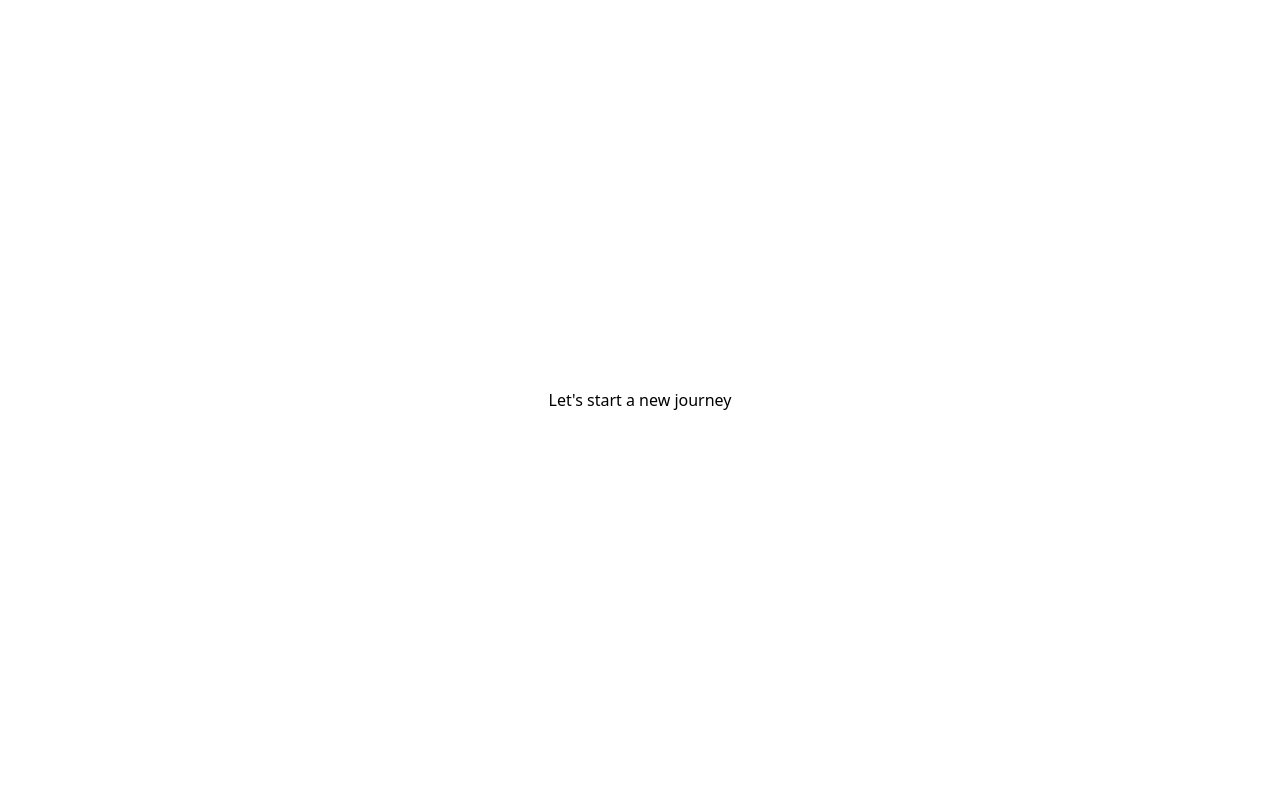
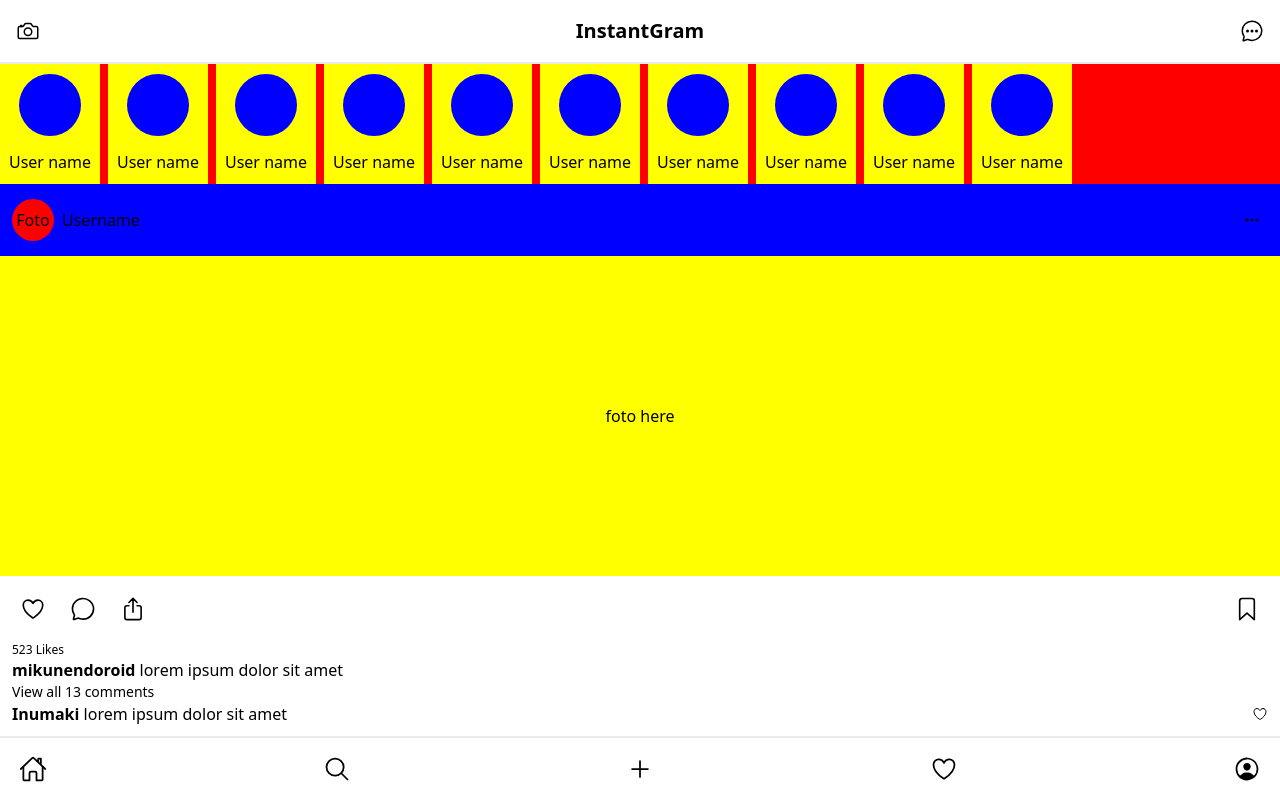
Before and after one commit to seriusanbudi/next-project, a Next.js app: page / in a window 1280 px wide. Shown: the top 798 px of the page. Built offline with nearby package versions, Linux system fonts and the light colour scheme.

Commit message:
:sparkles: basic layout

```diff
--- /dev/null
+++ b/components/Nav.js
@@ -0,0 +1,55 @@
+import styled from "styled-components";
+import {
+  IoHomeOutline,
+  IoSearchOutline,
+  IoAddOutline,
+  IoHeartOutline,
+  IoPersonCircleOutline,
+} from "react-icons/io5";
+
+const BottomNavWrapper = styled("div")`
+  height: 64px;
+  display: flex;
+  justify-content: space-between;
+  padding: 0px 12px;
+  border-top: solid 2px #eaeaea;
+  align-items: center;
+  position: fixed;
+  bottom: 0px;
+  left: 0px;
+  right: 0px;
+  background: #fff;
+`;
+
+const ButtonNav = styled("button")`
+  height: 42px;
+  width: 42px;
+  display: flex;
+  align-items: center;
+  justify-content: center;
+  font-size: 28px;
+`;
+
+const Nav = () => {
+  return (
+    <BottomNavWrapper>
+      <ButtonNav>
+        <IoHomeOutline />
+      </ButtonNav>
+      <ButtonNav>
+        <IoSearchOutline />
+      </ButtonNav>
+      <ButtonNav>
+        <IoAddOutline />
+      </ButtonNav>
+      <ButtonNav>
+        <IoHeartOutline />
+      </ButtonNav>
+      <ButtonNav>
+        <IoPersonCircleOutline />
+      </ButtonNav>
+    </BottomNavWrapper>
+  );
+};
+
+export default Nav;
--- /dev/null
+++ b/components/Post.js
@@ -0,0 +1,127 @@
+import styled from "styled-components";
+import {
+  IoEllipsisHorizontalSharp,
+  IoHeartOutline,
+  IoChatbubbleOutline,
+  IoShareOutline,
+  IoBookmarkOutline,
+} from "react-icons/io5";
+
+const PostHeader = styled("div")`
+  height: 72px;
+  background: blue;
+  display: flex;
+  justify-content: space-between;
+  align-items: center;
+  padding: 12px;
+`;
+
+const Profile = styled("div")`
+  width: 42px;
+  height: 42px;
+  background: red;
+  border-radius: 100%;
+  display: flex;
+  justify-content: center;
+  align-items: center;
+`;
+
+const MoreButton = styled("button")`
+  height: 32px;
+  width: 32px;
+  display: flex;
+  justify-content: center;
+  align-items: center;
+`;
+
+const ActionButton = styled("button")`
+  height: 42px;
+  width: 42px;
+  display: flex;
+  justify-content: center;
+  align-items: center;
+  font-size: 26px;
+`;
+
+const PostBody = styled("div")`
+  height: 320px;
+  background: yellow;
+  display: flex;
+  justify-content: center;
+  align-items: center;
+`;
+
+const PostAction = styled("div")`
+  display: flex;
+  justify-content: space-between;
+  padding: 12px;
+`;
+
+const PostDescription = styled("div")`
+  padding: 0px 12px;
+`;
+
+const PostComment = styled("div")`
+  padding: 0px 12px;
+`;
+
+const Post = () => {
+  return (
+    <div className="mb-8">
+      <PostHeader>
+        <div className="flex items-center gap-2">
+          <Profile>Foto</Profile>
+          <div className="inline-block">Username</div>
+        </div>
+        <div>
+          <MoreButton>
+            <IoEllipsisHorizontalSharp />
+          </MoreButton>
+        </div>
+      </PostHeader>
+      <PostBody>foto here</PostBody>
+      <PostAction>
+        <div className="flex gap-2">
+          <ActionButton>
+            <IoHeartOutline />
+          </ActionButton>
+          <ActionButton>
+            <IoChatbubbleOutline />
+          </ActionButton>
+          <ActionButton>
+            <IoShareOutline />
+          </ActionButton>
+        </div>
+        <div>
+          <ActionButton>
+            <IoBookmarkOutline />
+          </ActionButton>
+        </div>
+      </PostAction>
+      <PostDescription>
+        <div className="text-xs">523 Likes</div>
+        <div>
+          <span className="font-bold">mikunendoroid</span> lorem ipsum dolor sit
+          amet
+        </div>
+      </PostDescription>
+      <PostComment>
+        <div className="text-sm">View all 13 comments</div>
+        <div className="mb-2">
+          <div className="flex justify-between">
+            <div>
+              <span className="font-bold">Inumaki</span> lorem ipsum dolor sit
+              amet
+            </div>
+            <button>
+              <IoHeartOutline />
+            </button>
+          </div>
+        </div>
+        <div className="text-xs uppercase ">14 Hours ago</div>
+      </PostComment>
+    </div>
+  );
+};
+
+export default Post;
--- /dev/null
+++ b/components/TopNav.js
@@ -0,0 +1,39 @@
+import styled from "styled-components";
+import { IoCameraOutline, IoChatbubbleEllipsesOutline } from "react-icons/io5";
+
+const IconButton = styled("button")`
+  height: 32px;
+  width: 32px;
+  display: flex;
+  justify-content: center;
+  align-items: center;
+`;
+
+const TopNavWrapper = styled("div")`
+  display: flex;
+  justify-content: space-between;
+  align-items: center;
+  padding: 12px;
+  height: 64px;
+  border-bottom: solid 2px #eaeaea;
+  position: fixed;
+  left: 0;
+  right: 0;
+  background: #fff;
+`;
+
+const TopNav = () => {
+  return (
+    <TopNavWrapper>
+      <IconButton>
+        <IoCameraOutline className="text-2xl" />
+      </IconButton>
+      <h3 className="font-bold text-xl">InstantGram</h3>
+      <IconButton>
+        <IoChatbubbleEllipsesOutline className="text-2xl" />
+      </IconButton>
+    </TopNavWrapper>
+  );
+};
+
+export default TopNav;
--- /dev/null
+++ b/components/containers/PostContainer.js
@@ -0,0 +1,21 @@
+import Post from "components/Post";
+
+const PostContainer = () => {
+  return (
+    <>
+      <Post />
+      <Post />
+      <Post />
+      <Post />
+      <Post />
+      <Post />
+      <Post />
+      <Post />
+      <Post />
+      <Post />
+      <Post />
+    </>
+  );
+};
+
+export default PostContainer;
--- /dev/null
+++ b/components/containers/StoryContainer.js
@@ -0,0 +1,95 @@
+import styled from "styled-components";
+
+const StoryWrapper = styled("div")`
+  background: red;
+  display: flex;
+  overflow: auto;
+`;
+
+const StoryItemWrapper = styled("div")`
+  width: 100px;
+  height: 120px;
+  background: yellow;
+  display: flex;
+  flex-direction: column;
+  justify-content: space-between;
+  padding: 10px 0px;
+`;
+
+const ProfilePicture = styled("div")`
+  width: 62px;
+  height: 62px;
+  border-radius: 100%;
+  background: blue;
+`;
+
+const StoryContainer = () => {
+  return (
+    <StoryWrapper>
+      <div className="flex gap-2">
+        <StoryItemWrapper>
+          <div className="flex justify-center">
+            <ProfilePicture />
+          </div>
+          <div className="text-center">User name</div>
+        </StoryItemWrapper>
+        <StoryItemWrapper>
+          <div className="flex justify-center">
+            <ProfilePicture />
+          </div>
+          <div className="text-center">User name</div>
+        </StoryItemWrapper>
+        <StoryItemWrapper>
+          <div className="flex justify-center">
+            <ProfilePicture />
+          </div>
+          <div className="text-center">User name</div>
+        </StoryItemWrapper>
+        <StoryItemWrapper>
+          <div className="flex justify-center">
+            <ProfilePicture />
+          </div>
+          <div className="text-center">User name</div>
+        </StoryItemWrapper>
+        <StoryItemWrapper>
+          <div className="flex justify-center">
+            <ProfilePicture />
+          </div>
+          <div className="text-center">User name</div>
+        </StoryItemWrapper>
+        <StoryItemWrapper>
+          <div className="flex justify-center">
+            <ProfilePicture />
+          </div>
+          <div className="text-center">User name</div>
+        </StoryItemWrapper>
+        <StoryItemWrapper>
+          <div className="flex justify-center">
+            <ProfilePicture />
+          </div>
+          <div className="text-center">User name</div>
+        </StoryItemWrapper>
+        <StoryItemWrapper>
+          <div className="flex justify-center">
+            <ProfilePicture />
+          </div>
+          <div className="text-center">User name</div>
+        </StoryItemWrapper>
+        <StoryItemWrapper>
+          <div className="flex justify-center">
+            <ProfilePicture />
+          </div>
+          <div className="text-center">User name</div>
+        </StoryItemWrapper>
+        <StoryItemWrapper>
+          <div className="flex justify-center">
+            <ProfilePicture />
+          </div>
+          <div className="text-center">User name</div>
+        </StoryItemWrapper>
+      </div>
+    </StoryWrapper>
+  );
+};
+
+export default StoryContainer;
--- a/pages/_app.js
+++ b/pages/_app.js
@@ -17,7 +17,7 @@ function MyApp({ Component, pageProps }) {
   return (
     <Provider store={store}>
       <Head>
-        <title>Your best app name</title>
+        <title>InstantGram</title>
       </Head>
       <ThemeProvider theme={theme["default-theme"]}>
         <Component {...pageProps} />
--- a/pages/index.js
+++ b/pages/index.js
@@ -1,8 +1,19 @@
+import styled from "styled-components";
+import TopNav from "components/TopNav";
+import StoryContainer from "components/containers/StoryContainer";
+import PostContainer from "components/containers/PostContainer";
+import Nav from "components/Nav";
+
 const Home = () => {
   return (
-    <div className="w-screen h-screen flex justify-center items-center">
-      <h3>Let's start a new journey</h3>
-    </div>
+    <>
+      <TopNav />
+      <div style={{ paddingTop: "64px", paddingBottom: "64px" }}>
+        <StoryContainer />
+        <PostContainer />
+      </div>
+      <Nav />
+    </>
   );
 };
 
```
